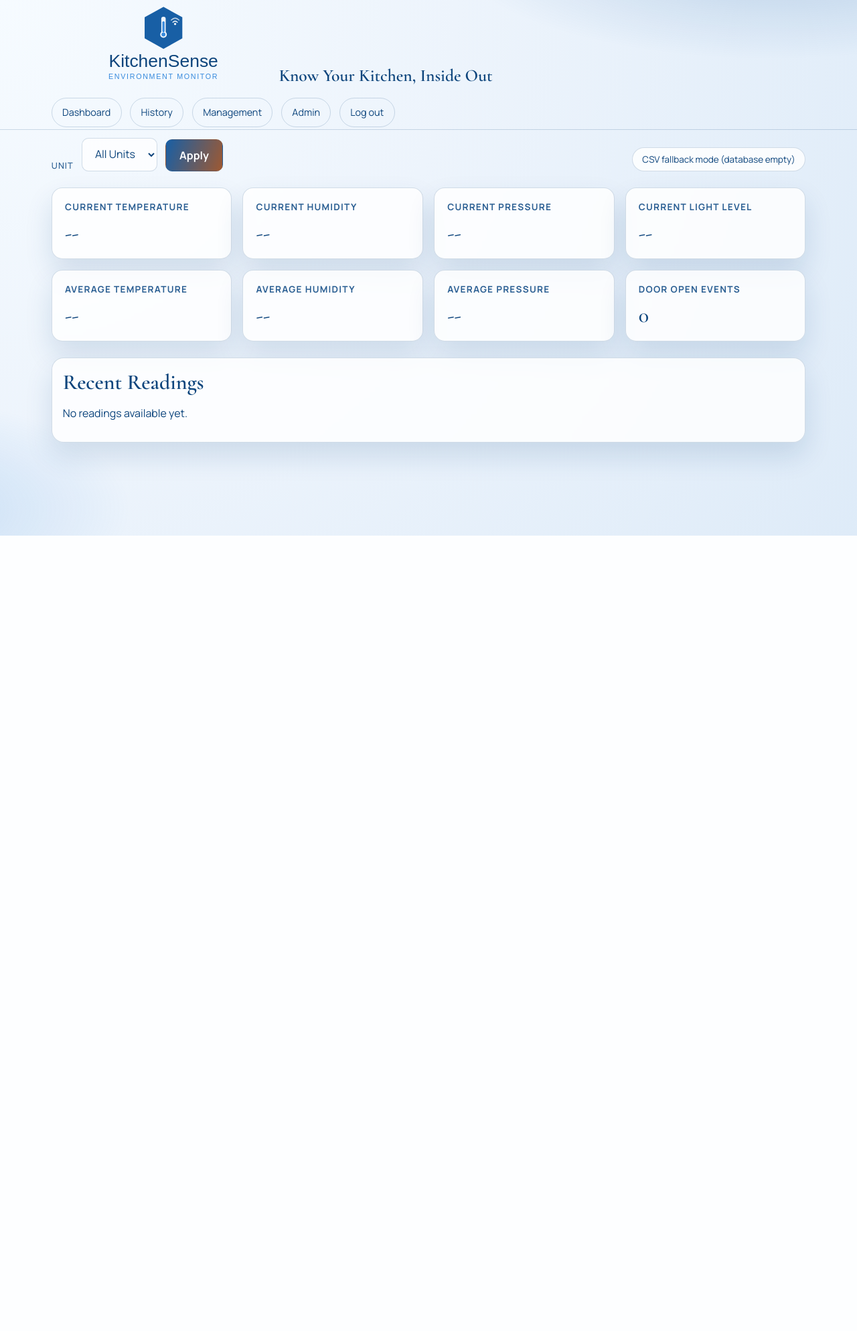
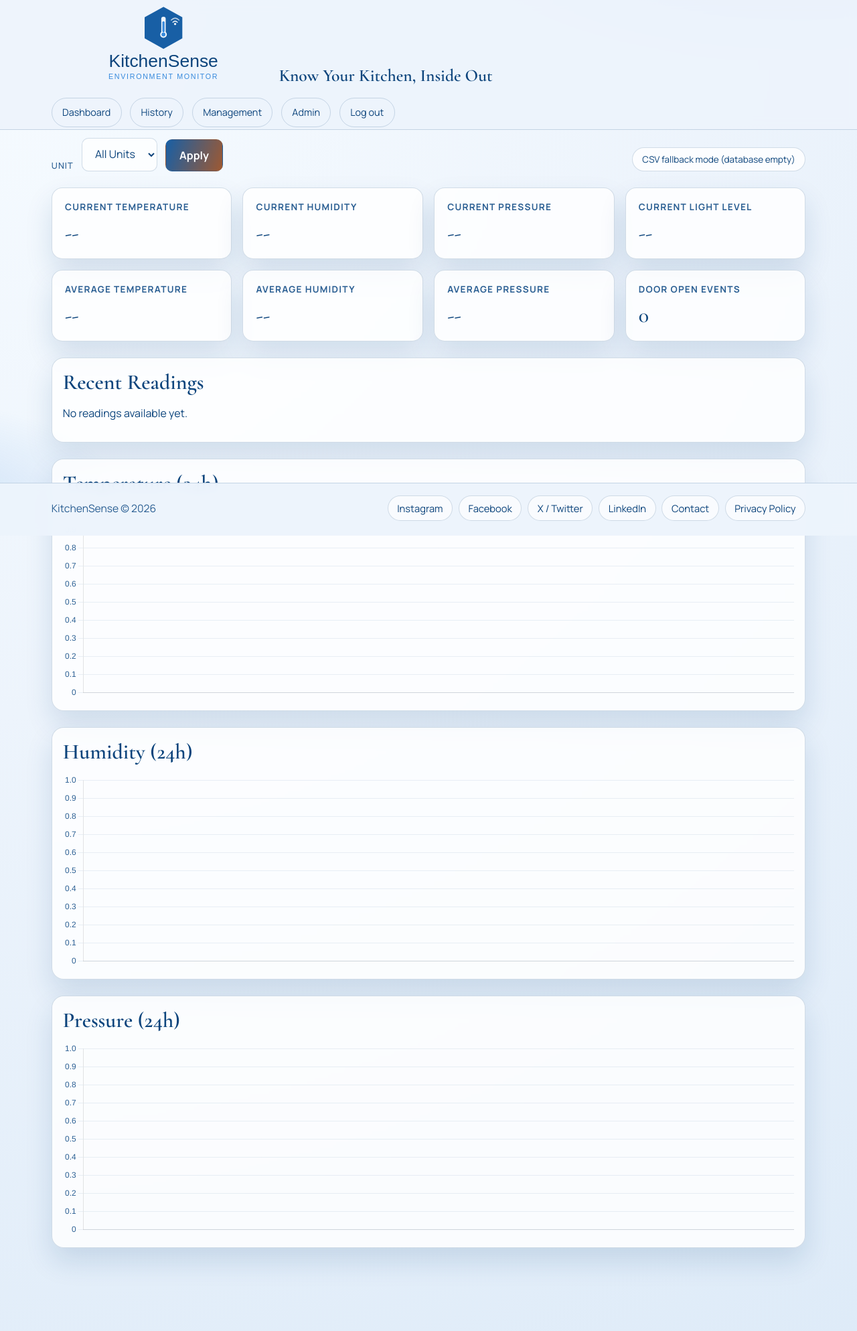
Before and after one commit to ConorWant/kitchenEnvironmentGroupProject, a Django app: page / in a window 1280 px wide. Shown: the whole page at 67% size. Before the commit the page ends 800 px from the top, so only its background shows below. Run offline with Django 4.2, Linux system fonts and the light colour scheme; the visitor is signed in with stand-in values (Sample User, id 1); data that the repository does not hold is empty.

Commit message:
Added charts to dashboard and added footer

```diff
--- a/monitor/urls.py
+++ b/monitor/urls.py
@@ -12,4 +12,5 @@ urlpatterns = [
     path("register/", views.user_register_view, name="register"),
     path('verify-email/<int:uid>/<str:token>/', views.verify_email, name='verify_email'),
     path("dashboard-data/", views.dashboard_data_view, name="dashboard_data"),
+    path("chart-data/", views.chart_data_view, name="chart_data"),
 ]
--- a/monitor/views.py
+++ b/monitor/views.py
@@ -8,6 +8,9 @@ from django.contrib.auth.models import User
 from django.http import HttpResponse
 from django.http import JsonResponse
 import json
+from django.utils import timezone
+from datetime import timedelta
+
 
 from .models import SensorReading
 from .services import build_summary, get_readings
@@ -174,6 +177,30 @@ def dashboard_data_view(request):
         "recent_readings": recent,
     })
 
+@login_required
+def chart_data_view(request):
+    selected_source = request.GET.get("source", "all")
+    since = timezone.now() - timedelta(hours=24)
+
+    qs = SensorReading.objects.filter(timestamp__gte=since).order_by("timestamp")
+
+    if selected_source != "all":
+        fridge_type, fridge_number = selected_source.split("_", maxsplit=1)
+        qs = qs.filter(fridge_type=fridge_type, fridge_number=int(fridge_number))
+
+    # Group by unit
+    units = {}
+    for r in qs.values("timestamp", "temperature_c", "humidity_pct", "pressure_hpa", "fridge_type", "fridge_number"):
+        key = f"{r['fridge_type'].capitalize()} {r['fridge_number']}"
+        if key not in units:
+            units[key] = {"labels": [], "temperature": [], "humidity": [], "pressure": []}
+        units[key]["labels"].append(r["timestamp"].strftime("%H:%M"))
+        units[key]["temperature"].append(round(r["temperature_c"], 2))
+        units[key]["humidity"].append(round(r["humidity_pct"], 2))
+        units[key]["pressure"].append(round(r["pressure_hpa"], 2))
+
+    return JsonResponse({"units": units})
+
 
    # from .services import is_anomalous
 
--- a/static/css/site.css
+++ b/static/css/site.css
@@ -26,6 +26,7 @@ body {
     color: var(--ink);
     background: radial-gradient(circle at 0% 0%, #f6fbff 0%, var(--bg) 45%, var(--bg-soft) 100%);
     min-height: 100vh;
+    padding-bottom: 112px;
 }
 
 .ambient {
@@ -46,6 +47,11 @@ body {
     gap: 1.25rem;
     padding: 0.35rem 6vw 0.2rem;
     border-bottom: 1px solid var(--line);
+    position: sticky;
+    top: 0;
+    z-index: 1000;
+    background: rgba(237, 244, 252, 0.92);
+    backdrop-filter: blur(8px);
 }
 
 .brand-wrap {
@@ -116,6 +122,54 @@ body {
     padding: 0.75rem 6vw;
     display: grid;
     gap: 1.5rem;
+}
+
+.site-footer {
+    margin-top: 1rem;
+    padding: 1.15rem 6vw 1.35rem;
+    border-top: 1px solid var(--line);
+    display: flex;
+    align-items: center;
+    justify-content: space-between;
+    flex-wrap: wrap;
+    gap: 0.75rem 1rem;
+    position: fixed;
+    left: 0;
+    right: 0;
+    bottom: 0;
+    z-index: 900;
+    background: rgba(237, 244, 252, 0.96);
+    backdrop-filter: blur(8px);
+}
+
+.footer-copy {
+    margin: 0;
+    color: var(--ink-soft);
+    font-size: 0.98rem;
+}
+
+.footer-nav {
+    display: flex;
+    align-items: center;
+    flex-wrap: wrap;
+    gap: 0.55rem;
+}
+
+.footer-nav a {
+    text-decoration: none;
+    color: var(--ink);
+    border: 1px solid var(--line);
+    border-radius: 999px;
+    padding: 0.5rem 0.85rem;
+    font-size: 0.92rem;
+    background: rgba(255, 255, 255, 0.68);
+    transition: all 0.2s ease;
+}
+
+.footer-nav a:hover,
+.footer-nav a:focus-visible {
+    border-color: var(--accent);
+    color: var(--accent);
 }
 
 .toolbar {
@@ -390,6 +444,10 @@ tr.anomaly {
         gap: 1.2rem;
     }
 
+    .site-footer {
+        padding: 1rem 1.25rem 1.15rem;
+    }
+
     .stats-grid {
         grid-template-columns: repeat(2, minmax(0, 1fr));
         gap: 0.9rem;
@@ -478,6 +536,16 @@ tr.anomaly {
     .shell {
         padding: 0.9rem;
         gap: 1rem;
+    }
+
+    .site-footer {
+        padding: 0.85rem 0.9rem 1rem;
+        flex-direction: column;
+        align-items: flex-start;
+    }
+
+    body {
+        padding-bottom: 168px;
     }
 
     .stats-grid {
--- a/templates/base.html
+++ b/templates/base.html
@@ -35,5 +35,17 @@
     <main class="shell">
         {% block content %}{% endblock %}
     </main>
+
+    <footer class="site-footer" aria-label="Site footer">
+        <p class="footer-copy">KitchenSense © {% now "Y" %}</p>
+        <nav class="footer-nav" aria-label="Social and utility links">
+            <a href="#" onclick="return false;" aria-disabled="true">Instagram</a>
+            <a href="#" onclick="return false;" aria-disabled="true">Facebook</a>
+            <a href="#" onclick="return false;" aria-disabled="true">X / Twitter</a>
+            <a href="#" onclick="return false;" aria-disabled="true">LinkedIn</a>
+            <a href="#" onclick="return false;" aria-disabled="true">Contact</a>
+            <a href="#" onclick="return false;" aria-disabled="true">Privacy Policy</a>
+        </nav>
+    </footer>
 </body>
 </html>
--- a/templates/monitor/dashboard.html
+++ b/templates/monitor/dashboard.html
@@ -140,4 +140,121 @@ setInterval(updateDashboard, 10000);
     <p>No readings available yet.</p>
     {% endif %}
 </section>
+
+<script src="https://cdnjs.cloudflare.com/ajax/libs/Chart.js/4.4.1/chart.umd.min.js"></script>
+
+<section class="panel">
+    <h2>Temperature (24h)</h2>
+    <canvas id="chart-temp" height="80"></canvas>
+</section>
+
+<section class="panel">
+    <h2>Humidity (24h)</h2>
+    <canvas id="chart-humidity" height="80"></canvas>
+</section>
+
+<section class="panel">
+    <h2>Pressure (24h)</h2>
+    <canvas id="chart-pressure" height="80"></canvas>
+</section>
+
+<script>
+const CHART_COLORS = ["#185fa5", "#e06030", "#2e7d32", "#8b4fa8"];
+
+function makeChart(id, unit) {
+    return new Chart(document.getElementById(id), {
+        type: "line",
+        data: { labels: [], datasets: [] },
+        options: {
+            responsive: true,
+            animation: false,
+            plugins: {
+                legend: { display: true },
+                tooltip: {
+                    callbacks: {
+                        label: ctx => `${ctx.dataset.label}: ${ctx.parsed.y} ${unit}`
+                    }
+                }
+            },
+            scales: {
+                x: {
+                    ticks: { maxTicksLimit: 12, color: "#2b5f93" },
+                    grid: { color: "rgba(12,68,124,0.08)" }
+                },
+                y: {
+                    ticks: { color: "#2b5f93" },
+                    grid: { color: "rgba(12,68,124,0.08)" }
+                }
+            }
+        }
+    });
+}
+
+const tempChart = makeChart("chart-temp", "°C");
+const humidityChart = makeChart("chart-humidity", "%");
+const pressureChart = makeChart("chart-pressure", "hPa");
+
+function updateCharts() {
+    const source = new URLSearchParams(window.location.search).get("source") || "all";
+    fetch(`/chart-data/?source=${source}`)
+        .then(r => r.json())
+        .then(data => {
+            const unitNames = Object.keys(data.units);
+
+            tempChart.data.datasets = [];
+            humidityChart.data.datasets = [];
+            pressureChart.data.datasets = [];
+
+            unitNames.forEach((name, i) => {
+                const color = CHART_COLORS[i % CHART_COLORS.length];
+                const unit = data.units[name];
+
+                tempChart.data.labels = unit.labels;
+                humidityChart.data.labels = unit.labels;
+                pressureChart.data.labels = unit.labels;
+
+                tempChart.data.datasets.push({
+                    label: name,
+                    data: unit.temperature,
+                    borderColor: color,
+                    backgroundColor: color + "22",
+                    borderWidth: 1.5,
+                    pointRadius: 0,
+                    tension: 0.3,
+                    fill: true,
+                });
+
+                humidityChart.data.datasets.push({
+                    label: name,
+                    data: unit.humidity,
+                    borderColor: color,
+                    backgroundColor: color + "22",
+                    borderWidth: 1.5,
+                    pointRadius: 0,
+                    tension: 0.3,
+                    fill: true,
+                });
+
+                pressureChart.data.datasets.push({
+                    label: name,
+                    data: unit.pressure,
+                    borderColor: color,
+                    backgroundColor: color + "22",
+                    borderWidth: 1.5,
+                    pointRadius: 0,
+                    tension: 0.3,
+                    fill: true,
+                });
+            });
+
+            tempChart.update();
+            humidityChart.update();
+            pressureChart.update();
+        })
+        .catch(err => console.error("Chart update failed:", err));
+}
+
+updateCharts();
+setInterval(updateCharts, 10000);
+</script>
 {% endblock %}
```
